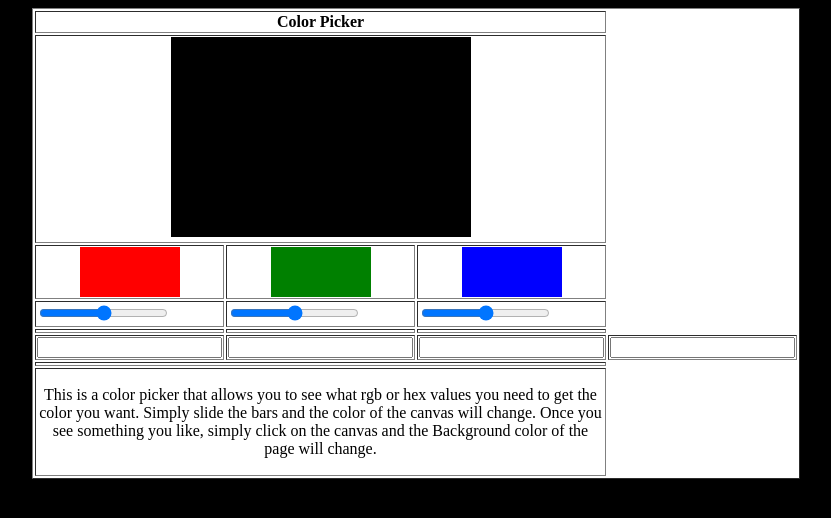
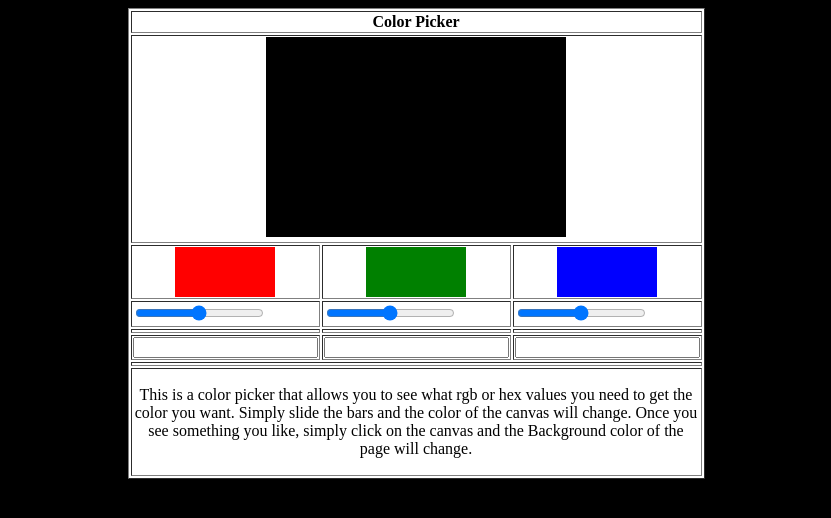
Before and after one commit to tGuichin/tGuichin, a plain HTML site: page game.html in a window 1280 px wide. Shown: the whole page, without its empty margins (224-1055 px from the left). Drawn offline with Linux system fonts and the light colour scheme.

Commit message:
Update game.html

```diff
--- a/game.html
+++ b/game.html
@@ -76,16 +76,13 @@
 
       <tr>
         <td align="center">
-          <input type="text" id="userInputRed" oninput="userInput(this.value)"/>
+          <input type="text" oninput="userInputRed(this.value)"/>
         </td>
         <td align="center">
-          <input type="text" id="userInputRed" oninput="userInput(this.value)"/>
+          <input type="text" oninput="userInputGreen(this.value)"/>
         </td>
-        <td>
-          <input type="text" id="userInputRed" oninput="userInput(this.value)"/>
-        </td>
-        <td>
-          <input type="text" id="userInputRed" oninput="userInput(this.value)"/>
+        <td align="center">
+          <input type="text" oninput="userInputBlue(this.value)"/>
         </td>
       </tr>
 
```
